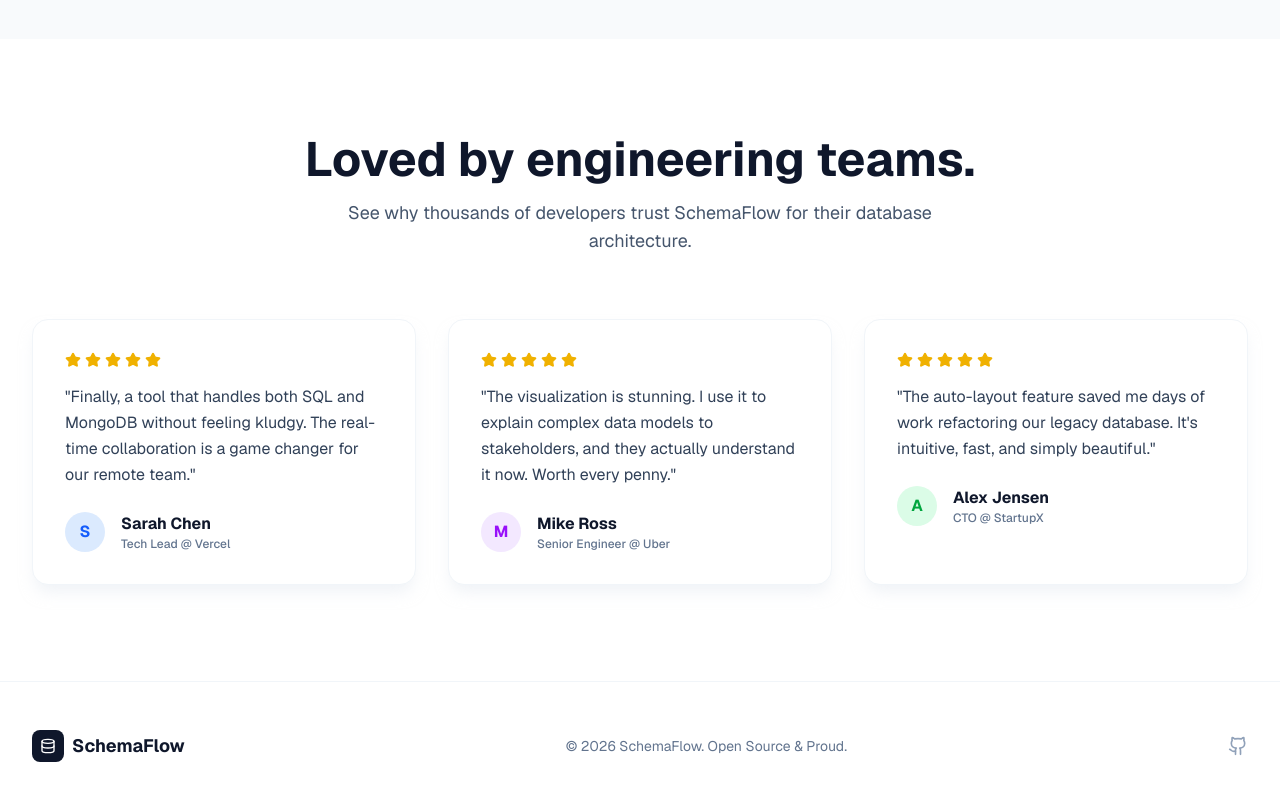
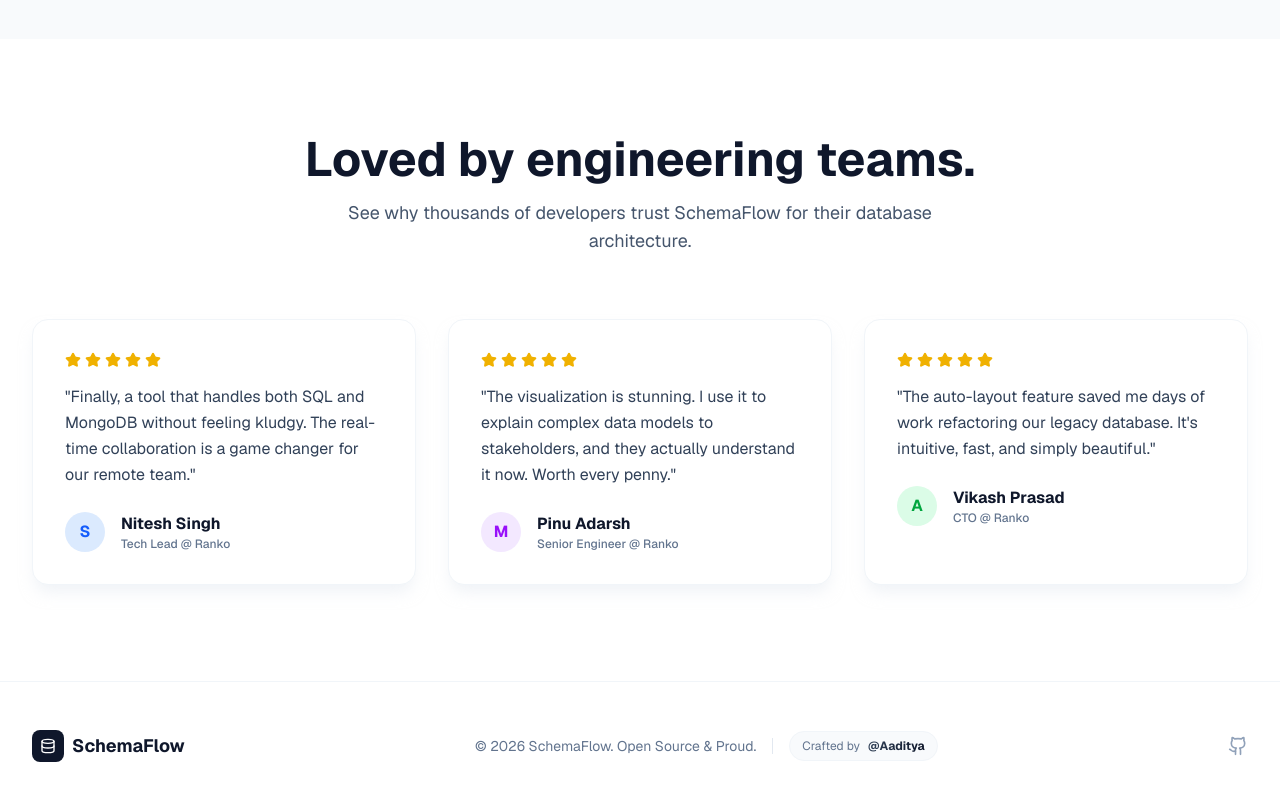
Before and after one commit to Aaditya-kumar-singh/SchemaFlow, a Next.js app in the folder frontend/: page / in a window 1280 px wide. Shown: the part 2418-3218 px from the top of the page. Built offline with nearby package versions, Linux system fonts and the light colour scheme.

Commit message:
minor change

```diff
--- a/frontend/src/app/page.tsx
+++ b/frontend/src/app/page.tsx
@@ -500,8 +500,8 @@ export default function LandingPage() {
               <div className="flex items-center gap-4">
                 <div className="w-10 h-10 rounded-full bg-blue-100 flex items-center justify-center font-bold text-blue-600">S</div>
                 <div>
-                  <div className="font-bold text-slate-900">Sarah Chen</div>
-                  <div className="text-xs text-slate-500 font-medium">Tech Lead @ Vercel</div>
+                  <div className="font-bold text-slate-900">Nitesh Singh</div>
+                  <div className="text-xs text-slate-500 font-medium">Tech Lead @ Ranko</div>
                 </div>
               </div>
             </div>
@@ -517,8 +517,8 @@ export default function LandingPage() {
               <div className="flex items-center gap-4">
                 <div className="w-10 h-10 rounded-full bg-purple-100 flex items-center justify-center font-bold text-purple-600">M</div>
                 <div>
-                  <div className="font-bold text-slate-900">Mike Ross</div>
-                  <div className="text-xs text-slate-500 font-medium">Senior Engineer @ Uber</div>
+                  <div className="font-bold text-slate-900">Pinu Adarsh</div>
+                  <div className="text-xs text-slate-500 font-medium">Senior Engineer @ Ranko</div>
                 </div>
               </div>
             </div>
@@ -534,8 +534,8 @@ export default function LandingPage() {
               <div className="flex items-center gap-4">
                 <div className="w-10 h-10 rounded-full bg-green-100 flex items-center justify-center font-bold text-green-600">A</div>
                 <div>
-                  <div className="font-bold text-slate-900">Alex Jensen</div>
-                  <div className="text-xs text-slate-500 font-medium">CTO @ StartupX</div>
+                  <div className="font-bold text-slate-900">Vikash Prasad</div>
+                  <div className="text-xs text-slate-500 font-medium">CTO @ Ranko</div>
                 </div>
               </div>
             </div>
@@ -552,8 +552,22 @@ export default function LandingPage() {
             </div>
             <span className="font-bold text-lg text-slate-900">SchemaFlow</span>
           </div>
-          <div className="text-slate-500 text-sm">
-            © 2026 SchemaFlow. Open Source & Proud.
+          <div className="flex flex-col md:flex-row items-center gap-4">
+            <div className="text-slate-500 text-sm">
+              © 2026 SchemaFlow. Open Source & Proud.
+            </div>
+            <div className="hidden md:block w-px h-4 bg-slate-200"></div>
+            <a
+              href="https://github.com/aaditya-kumar-singh"
+              target="_blank"
+              rel="noopener noreferrer"
+              className="group flex items-center gap-2 px-3 py-1.5 rounded-full bg-slate-50 border border-slate-100 hover:border-blue-200 hover:bg-blue-50/50 transition-all duration-300 hover:shadow-sm"
+            >
+              <span className="text-xs text-slate-500 group-hover:text-blue-600 transition-colors">Crafted by</span>
+              <span className="text-xs font-bold bg-gradient-to-r from-slate-700 to-slate-900 bg-clip-text text-transparent group-hover:from-blue-600 group-hover:to-indigo-600">
+                @Aaditya
+              </span>
+            </a>
           </div>
           <div className="flex items-center gap-6">
             <a href="#" className="text-slate-400 hover:text-slate-900 transition-colors"><Github className="w-5 h-5" /></a>
```
